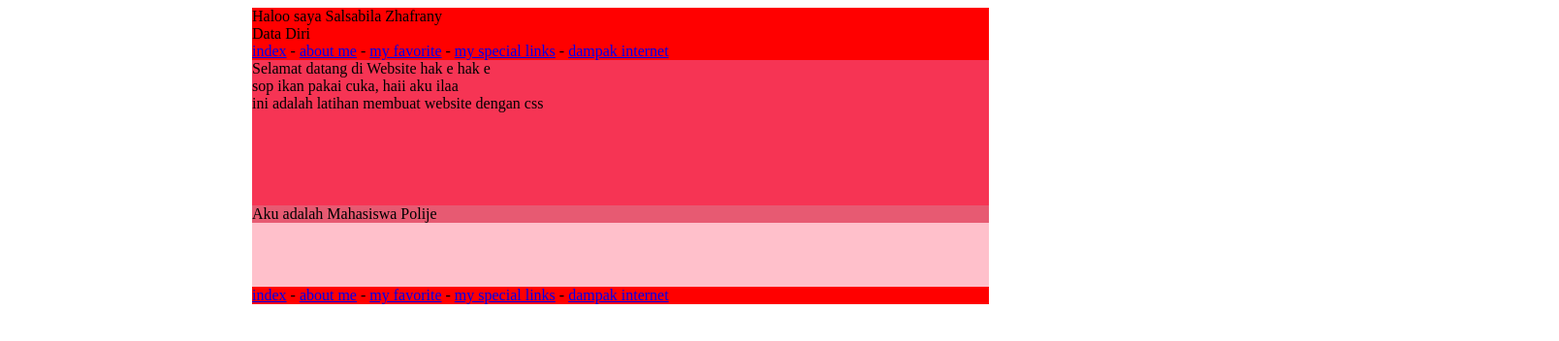
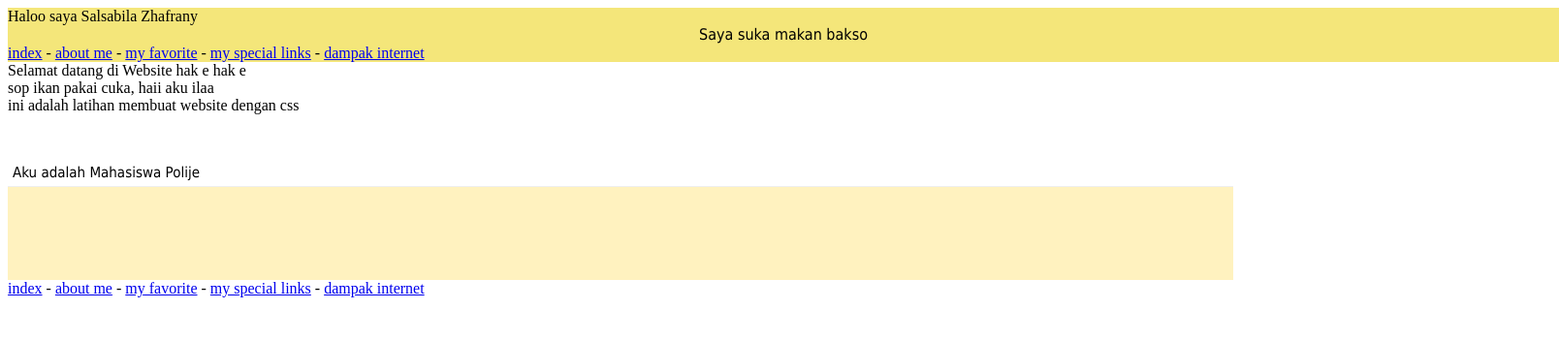
Before and after one commit to salsabilazhafrany/latihan_bisdig, a plain HTML site: page index.html in a window 1280 px wide. Shown: the whole page at 97% size, 1608 px wide, since content can reach past the window. Drawn offline with Linux system fonts and the light colour scheme.

Commit message:
Latihan CSS 1

```diff
--- a/index.html
+++ b/index.html
@@ -9,12 +9,13 @@
 <body>
 
     <div id="page-container"> Haloo saya Salsabila Zhafrany
-    <div id="main-nav">Data Diri</div>
+        <div id="main-nav">Saya suka makan bakso</div>
             <a href="index.html">index</a> -
             <a href="about.html">about me</a> -
             <a href="fav.html">my favorite</a> -
             <a href="links.html">my special links</a> -
             <a href="dampak.html">dampak internet</a>
+    </div>
     <div id="header">Selamat datang di Website hak e hak e<br/> sop ikan pakai cuka, haii aku ilaa<br/> ini adalah latihan membuat website dengan css</div>
     <div id="content">Aku adalah Mahasiswa Polije</div>
     <div id="footer"></div>
--- a/style.css
+++ b/style.css
@@ -1,13 +1,55 @@
-#page-container { width: 760px; margin: auto; background: red;
+#page-container { width: 1600px; margin: auto; background: rgb(244, 230, 122); text-align: left;
 }
 #header {
-background: rgb(246, 52, 84);
-height: 150px;
+background: #ffffff;
+height: 100px;
+text-align: left;
 }
 #content {
-background: rgb(231, 90, 114);
+background: rgb(255, 255, 255);
+text-align: left;
 }
 #footer {
-background: pink;
-height: 66px;
+background: rgb(255, 242, 191);
+height: 50px;
 }
+#main-nav {
+height: 20px;
+text-align:left;
+font-family: Tahoma, Arial, Helvetica, Sans-serif;
+text-align: center;
+}
+#main-nav a{
+color: #fffbfb;
+text-decoration: rgb(255, 255, 158);
+text-align: right;
+}
+#main-nav a:hover{color: #db6d16;}
+#footer {
+height: 70px;
+font-family: Tahoma, Arial, Helvetica, Sans-serif;
+font-size: 15px;
+color: #c9c9c9;
+border-top: 1px solid #efefef;
+padding: 13px 25px;
+line-height: 18px;
+text-align: right;
+}
+#footer a {
+color: #000000;
+text-decoration: none;
+text-align: right;
+}
+#footer a:hover {
+color: #db6d16;
+text-align: right;
+}
+#footer #altnav {
+width: 350px;
+float: right;
+text-align: right;
+}
+#content {
+font-family:Tahoma, arial, helvetica, sans-serif;
+font-size:15px;
+padding: 5px 5px;}
```
Lines whose indentation alone changed are shown as unchanged.
